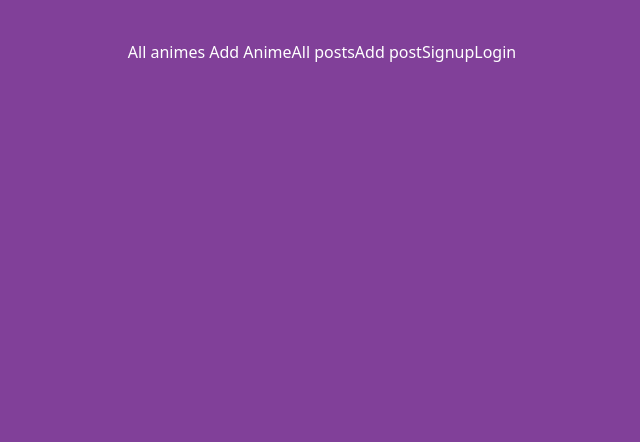
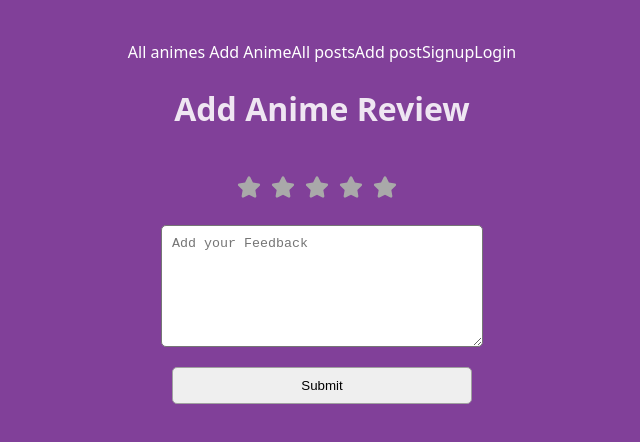
Before and after one commit to rahaf-af/Aniverse_Frontend, a React (Vite) app in the folder Aniverse/: page /addreview/1 in a window 1280 px wide. Shown: the top 442 px of the page, without its empty margins (318-958 px from the left). Built offline with nearby package versions, Linux system fonts and the light colour scheme.

Commit message:
add AnimeReview component

```diff
--- a/Aniverse/package.json
+++ b/Aniverse/package.json
@@ -16,6 +16,7 @@
     "react-dom": "^19.1.1",
     "react-icons": "^5.5.0",
     "react-router": "^7.9.4",
+    "react-toastify": "^11.0.5",
     "router": "^2.2.0"
   },
   "devDependencies": {
--- a/Aniverse/src/App.jsx
+++ b/Aniverse/src/App.jsx
@@ -15,6 +15,7 @@ import Login from './components/Auth/Login'
 import Home from './components/Main_comp/Home/Home'
 import MyProfile from './components/Account/MyProfile/MyProfile'
 import ProfileForm from './components/Account/ProfileForm/ProfileForm'
+import AnimeReview from './components/Anime/AnimeReview/AnimeReview'
 import { getUserFromToken } from './lib/auth'
 function App() {
    const [user, setUser] = useState(getUserFromToken())
@@ -32,6 +33,7 @@ function App() {
             <Route path = '/anime/:animeId' element={<AnimeDetail/>}/>
             <Route path = '/addAnime' element={<AnimeForm/>}/>
             <Route path = '/editAnime/:animeId' element={<AnimeForm/>}/>
+            <Route path = '/addreview/:animeId' element={<AnimeReview/>}/>
             <Route path = '/posts' element={<Posts/>}/>
             <Route path = '/post/:postId' element={<PostDetail/>}/>
             <Route path = '/addPost' element={<PostForm/>}/>
--- a/Aniverse/src/components/Anime/AnimeDetail/AnimeDetail.jsx
+++ b/Aniverse/src/components/Anime/AnimeDetail/AnimeDetail.jsx
@@ -3,6 +3,7 @@ import { useEffect , useState } from 'react'
 import { useParams , useNavigate, Link } from 'react-router'
 import axios from 'axios'
 import { authRequest, getUserFromToken, clearTokens } from "../../../lib/auth"
+import {FaComment} from 'react-icons/fa'
 
 function AnimeDetail() {
     const [anime, setanime] = useState([])
@@ -30,7 +31,7 @@ function AnimeDetail() {
         return <h3>{errors}</h3>
     }
     async function deleteHandeler(event) {
-        const response = await authRequest({method:'delete',url:`http://127.0.0.1:8000/api/anime/${animeId}/`})
+        const response = await authRequest({method:'delete',url:`http://127.0.0.1:8000/api/anime/${animeId}/review`})
         console.log(response.data)
         navigate('/animes')
     }
@@ -39,6 +40,10 @@ function AnimeDetail() {
         <div className='singleanime'>
             <div className='animeposter'>
                 <img src={anime.poster} alt='anime poster'/>
+            </div>
+            <p></p>
+            <div className='interacticons'>
+                <Link to={`/addreview/${animeId}`}>{anime.review_count}<FaComment size={25}/></Link>
             </div>
             <div className='animeInfo'>
                 <h1>Title: {anime.title}</h1>
--- /dev/null
+++ b/Aniverse/src/components/Anime/AnimeReview/AnimeReview.jsx
@@ -0,0 +1,100 @@
+import React,{useState, useEffect} from 'react'
+import {FaStar} from 'react-icons/fa'
+import { authRequest, getUserFromToken, clearTokens } from "../../../lib/auth"
+import { useParams , useNavigate, Link } from 'react-router'
+
+
+const colors = {
+    orange: '#FFBA5A',
+    grey: '#a9a9a9'
+}
+function AnimeReview() {
+    const stars = Array(5).fill(0)
+    const {animeId} = useParams()
+    const [currentValue,setuCrrentValue]= useState(0)
+    const [reviewtext, setreviewtext]= useState('')
+    const [hoverValue, setHoverValue]= useState(undefined)
+    console.log(animeId)
+    const navigate = useNavigate()
+
+    const handelClick = value =>{
+        setuCrrentValue(value)
+    }
+    const handelMouseOver = value =>{
+        setHoverValue(value)
+    }
+    const handelMouseLeave = () =>{
+        setHoverValue(undefined)
+    }
+
+    async function submitHandler(event){
+        const formData = {
+            text : reviewtext,
+            rating: currentValue
+        }
+        event.preventDefault()
+        let response ={}
+        if (animeId){
+            response = await authRequest({method: 'post', url:`http://127.0.0.1:8000/api/anime/${animeId}/review/` , data:formData})
+        }else{
+            return ('there is no animeId')
+        }
+        console.log(response)
+        if (response.status === 201){
+            navigate(`/anime/${animeId}`)
+        }
+    }
+    const changeHandler = (event) =>{
+        setreviewtext(event.target.value)
+    }
+
+  return (
+    <>
+        <h1>Add Anime Review</h1>
+        <form onSubmit={submitHandler}>
+            <div style={styles.container}>
+                <div style ={styles.stars}>
+                {stars.map((_, index) => {
+                    return(
+                        <FaStar
+                        key={index}
+                        size={24}
+                        style={{
+                            marginRight: 10,
+                            cursor: 'pointer'
+                        }}
+                        color={(hoverValue || currentValue) > index ? colors.orange : colors.grey}
+                        onClick={()=> handelClick(index +1)}
+                        onMouseOver={()=> handelMouseOver(index +1)}
+                        onMouseLeave={handelMouseLeave}
+                        />)})}
+                        </div>
+                            <textarea value={reviewtext} style={styles.textarea} placeholder='Add your Feedback' onChange={changeHandler }></textarea>
+                            <button style={styles.button} type='submit'>Submit</button>
+                        </div>
+        </form>
+    </>
+  )
+}
+const styles ={
+    container: {
+        display:'flex',
+        flexDirection:'column',
+        alignItems: 'center'
+    },
+    textarea: {
+        border: '1ps solid #a9a9a9',
+        borderRadius: 5,
+        width: 300,
+        margin: '20px 0',
+        minHeight: 100,
+        padding: 10
+    },
+    button: {
+      border: '1ps solid #a9a9a9',
+      borderRadius: 5,
+      width: 300,
+      padding: 10
+    }
+}
+export default AnimeReview
```
Also changed, not shown: 1 other file (tests, documents, lock files or other folders).
